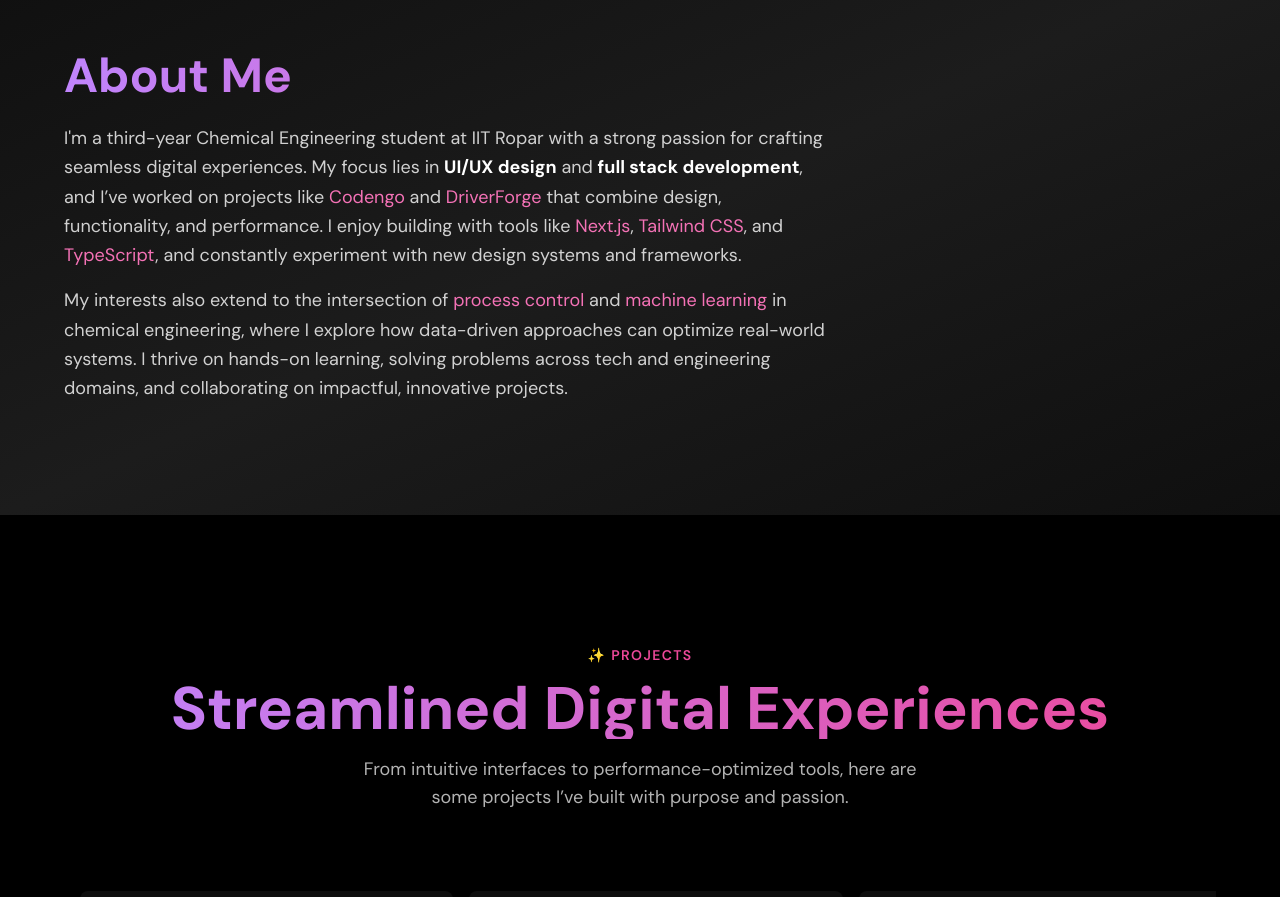
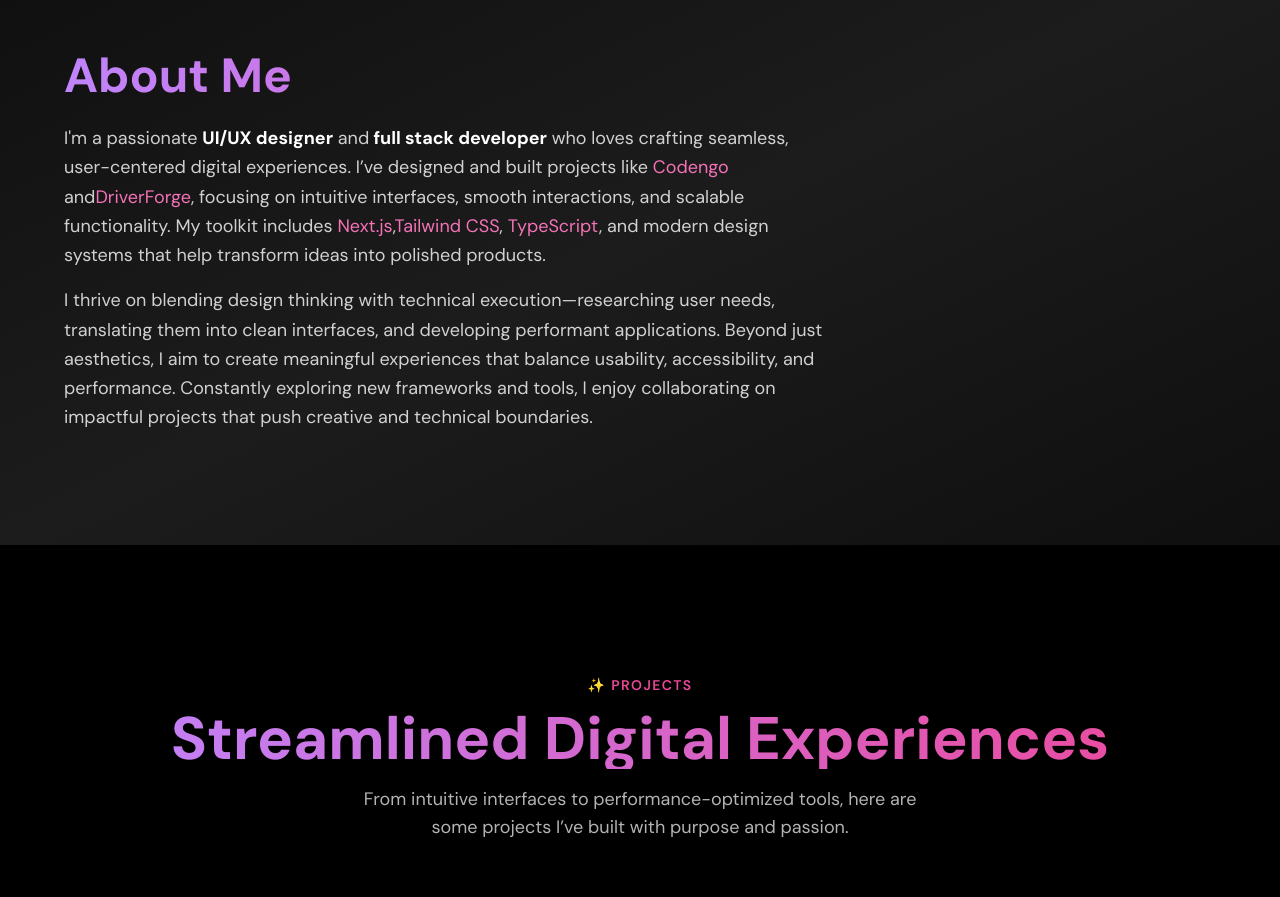
Before and after one commit to solanki018/solanki_resume, a Next.js app: page / in a window 1280 px wide. Shown: the part 860-1757 px from the top of the page. Built offline with nearby package versions, Linux system fonts and the light colour scheme.

Commit message:
Revise About section for improved clarity and focus
Updated the About section to enhance clarity and focus on UI/UX design and full stack development.

```diff
--- a/src/components/SECTION_COMP/About.tsx
+++ b/src/components/SECTION_COMP/About.tsx
@@ -18,11 +18,23 @@ const About = () => {
             About Me
           </h2>
           <p className="mt-6 text-lg leading-relaxed text-white/80 max-w-3xl">
-            I'm a third-year Chemical Engineering student at IIT Ropar with a strong passion for crafting seamless digital experiences. My focus lies in <strong className="text-white">UI/UX design</strong> and <strong className="text-white">full stack development</strong>, and I’ve worked on projects like <span className="text-pink-400">Codengo</span> and <span className="text-pink-400">DriverForge</span> that combine design, functionality, and performance. I enjoy building with tools like <span className="text-pink-400">Next.js</span>, <span className="text-pink-400">Tailwind CSS</span>, and <span className="text-pink-400">TypeScript</span>, and constantly experiment with new design systems and frameworks.
-          </p>
-          <p className="mt-4 text-lg leading-relaxed text-white/80 max-w-3xl">
-            My interests also extend to the intersection of <span className="text-pink-400">process control</span> and <span className="text-pink-400">machine learning</span> in chemical engineering, where I explore how data-driven approaches can optimize real-world systems. I thrive on hands-on learning, solving problems across tech and engineering domains, and collaborating on impactful, innovative projects.
-          </p>
+  I'm a passionate <strong className="text-white">UI/UX designer</strong> and
+  <strong className="text-white"> full stack developer</strong> who loves crafting seamless, user-centered digital experiences.
+  I’ve designed and built projects like <span className="text-pink-400">Codengo</span> and
+  <span className="text-pink-400">DriverForge</span>, focusing on intuitive interfaces, smooth interactions,
+  and scalable functionality. My toolkit includes <span className="text-pink-400">Next.js</span>,
+  <span className="text-pink-400">Tailwind CSS</span>, <span className="text-pink-400">TypeScript</span>,
+  and modern design systems that help transform ideas into polished products.
+</p>
+
+<p className="mt-4 text-lg leading-relaxed text-white/80 max-w-3xl">
+  I thrive on blending design thinking with technical execution—researching user needs,
+  translating them into clean interfaces, and developing performant applications.
+  Beyond just aesthetics, I aim to create meaningful experiences that balance usability,
+  accessibility, and performance. Constantly exploring new frameworks and tools,
+  I enjoy collaborating on impactful projects that push creative and technical boundaries.
+</p>
+
         </motion.div>
       </div>
     </section>
```
